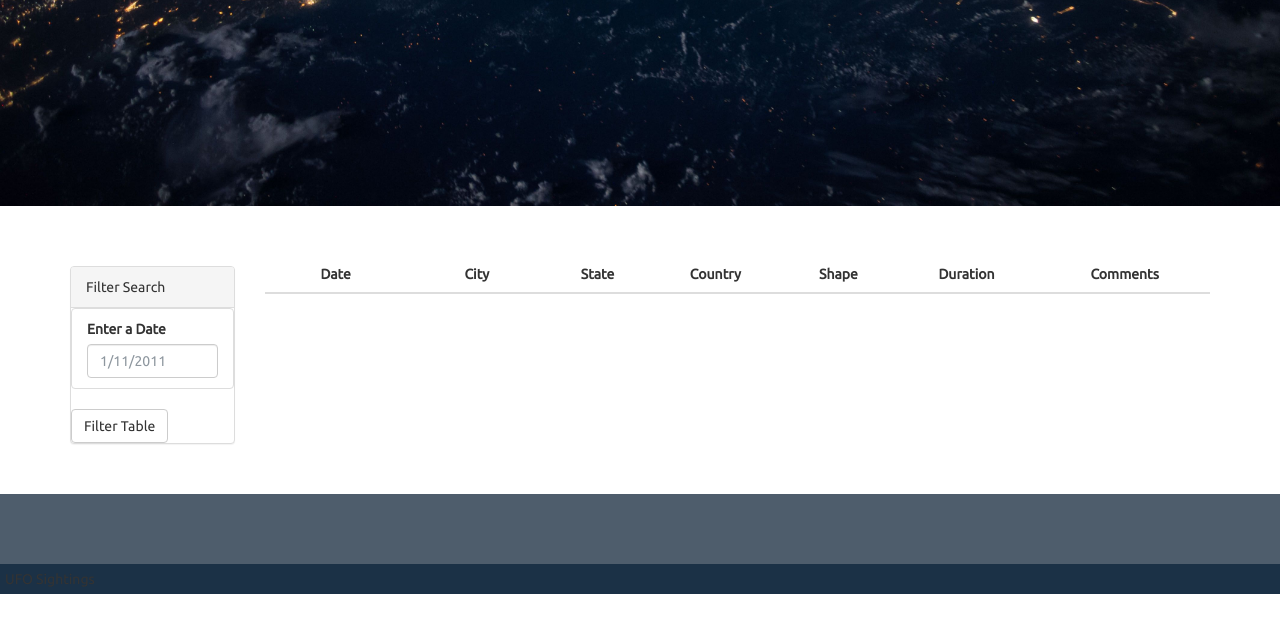
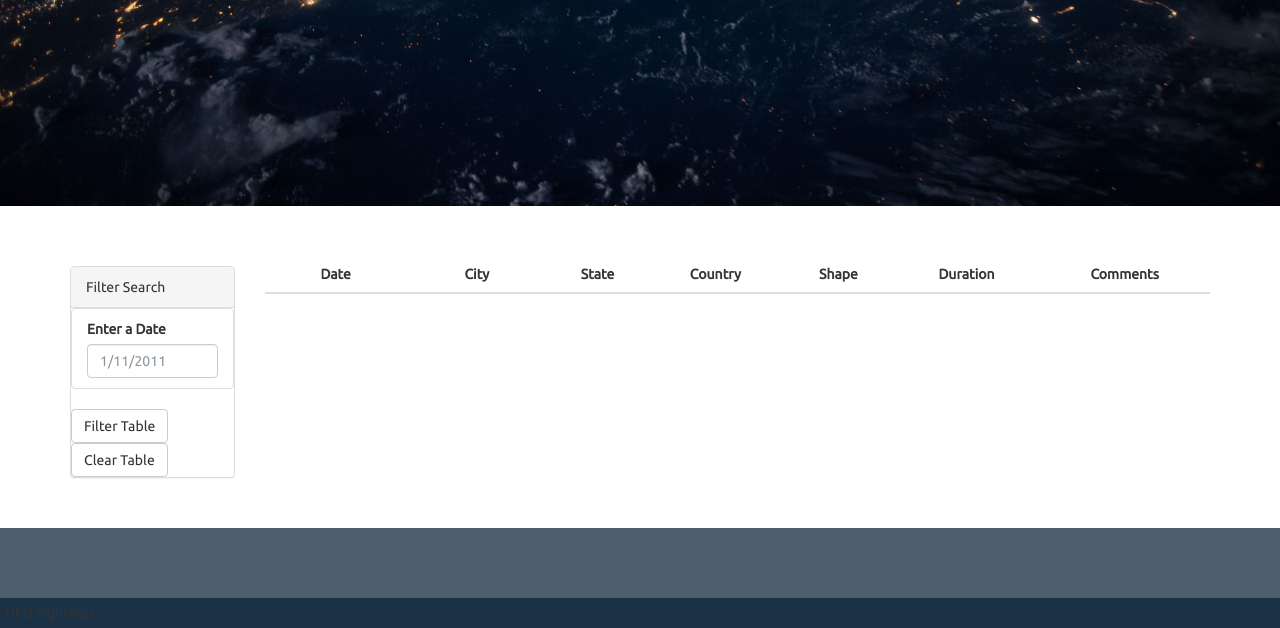
Before and after one commit to sergeevaleeza/JavaScript-and-DOM-Manipulation, a plain HTML site: page index.html in a window 1280 px wide. Shown: the part 406-1034 px from the top of the page. Before the commit the page ends 1000 px from the top, so only its background shows below. Drawn offline with nearby package versions, Linux system fonts and the light colour scheme.

Commit message:
Update index.html

```diff
--- a/index.html
+++ b/index.html
@@ -42,6 +42,7 @@
                     </ul>
                   </div>
                   <button id="filter-btn" type="submit" class="btn btn-default">Filter Table</button>
+                  <button id="clear-btn" type="clear" class="btn btn-default">Clear Table</button>
                 </form>
               </div>
             </div>
@@ -74,6 +75,7 @@
   <script src="https://cdnjs.cloudflare.com/ajax/libs/d3/4.11.0/d3.js"></script>
   <script src="static/js/data.js"></script>
   <script src="static/js/app.js"></script>
+
 </body>
 
 </html>
```
